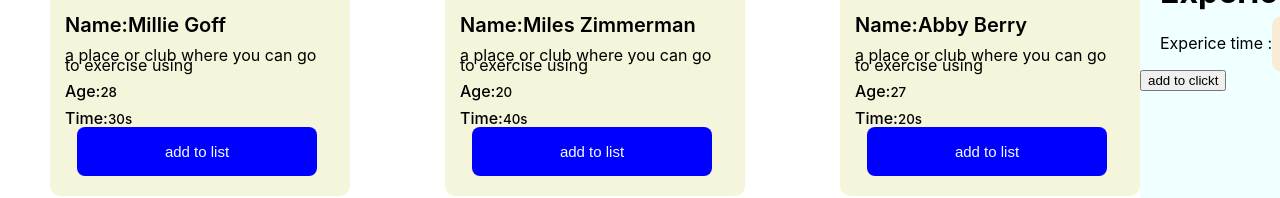
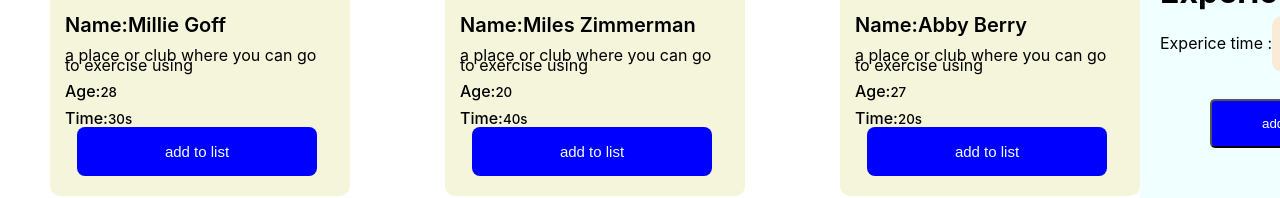
Before and after one commit to sajibbiswas2/Jymsenter-website, a React (Create React App) app: page / in a window 1280 px wide. Shown: the part 464-662 px from the top of the page. Built offline with nearby package versions, Linux system fonts and the light colour scheme.

Commit message:
cilck complite

```diff
--- a/src/components/Home/Home.css
+++ b/src/components/Home/Home.css
@@ -24,6 +24,17 @@
     padding: 20px;
     border-radius: 10px;
 }
+.btn-class{
+    margin-left: 70px;
+    margin-top: 30px;
+    background-color: blue;
+    color: white;
+    padding: 15px 50px 15px 50px;
+    border-radius: 5px;
+}
+.btn-class:hover{
+    background-color: orange;
+}
 
 @media screen and(max-width:1000px) {
     .Home-container{
--- a/src/components/Home/Home.js
+++ b/src/components/Home/Home.js
@@ -9,6 +9,7 @@ import logo1 from '../images/logo1.jpg';
 const Home = () => {
     const [fackdata,setFackdata]=useState([]);
     const [card,setCard]= useState(0);
+
     useEffect(()=>{
        fetch('fackdata.json')
        .then(res=>res.json())
@@ -19,6 +20,7 @@ const Home = () => {
         const newcard = parseFloat(card)+ parseFloat(date)
         setCard(newcard);
         }
+
 
     return (
         <div className='Home-container'>
@@ -67,7 +69,7 @@ const Home = () => {
                <p  className='data-flow'>Experice time :<small className='card'>{card}.00 scends</small></p>
 
           </div>
-            <button>
+            <button className='btn-class'>
                    add to clickt
             </button>
             </div>
```
